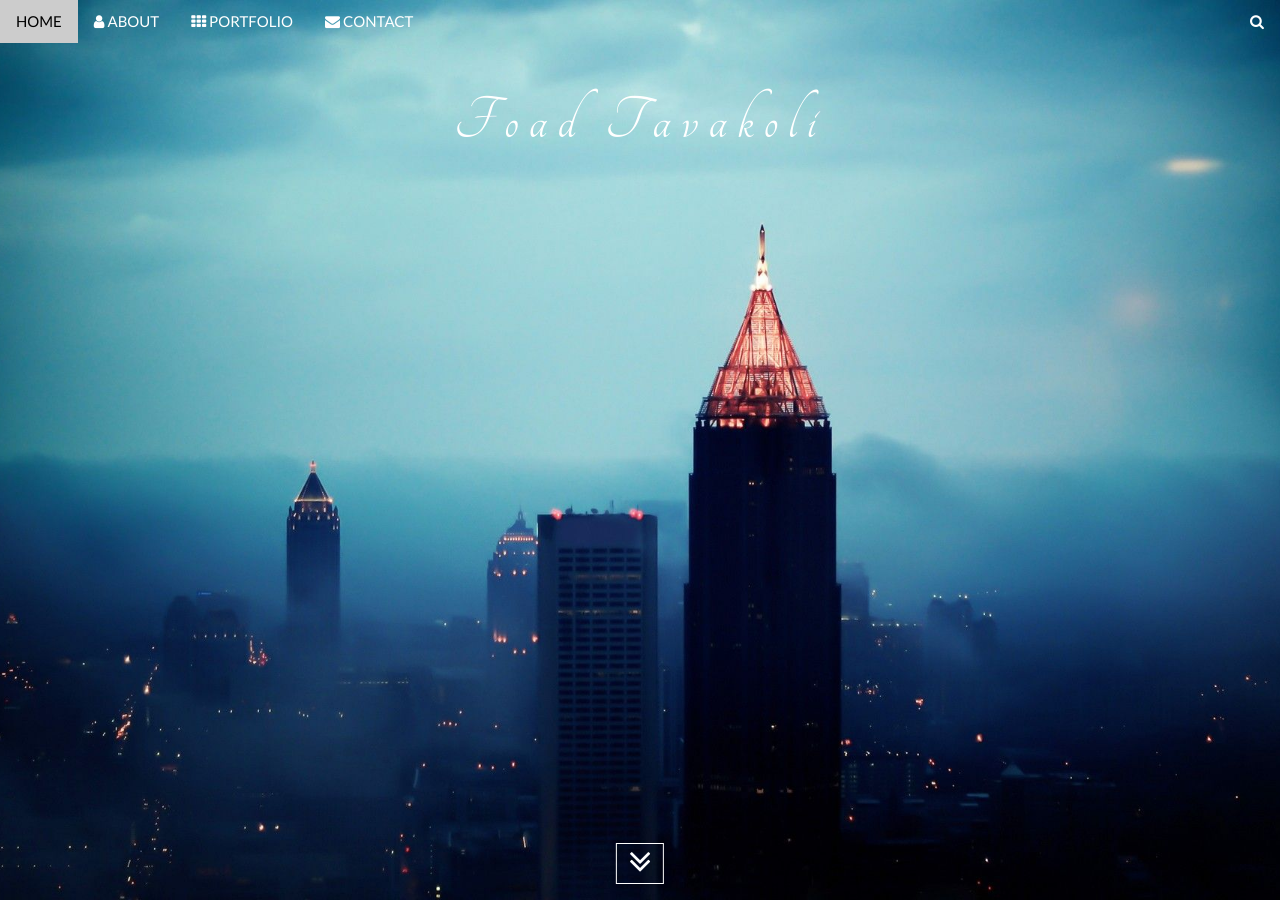
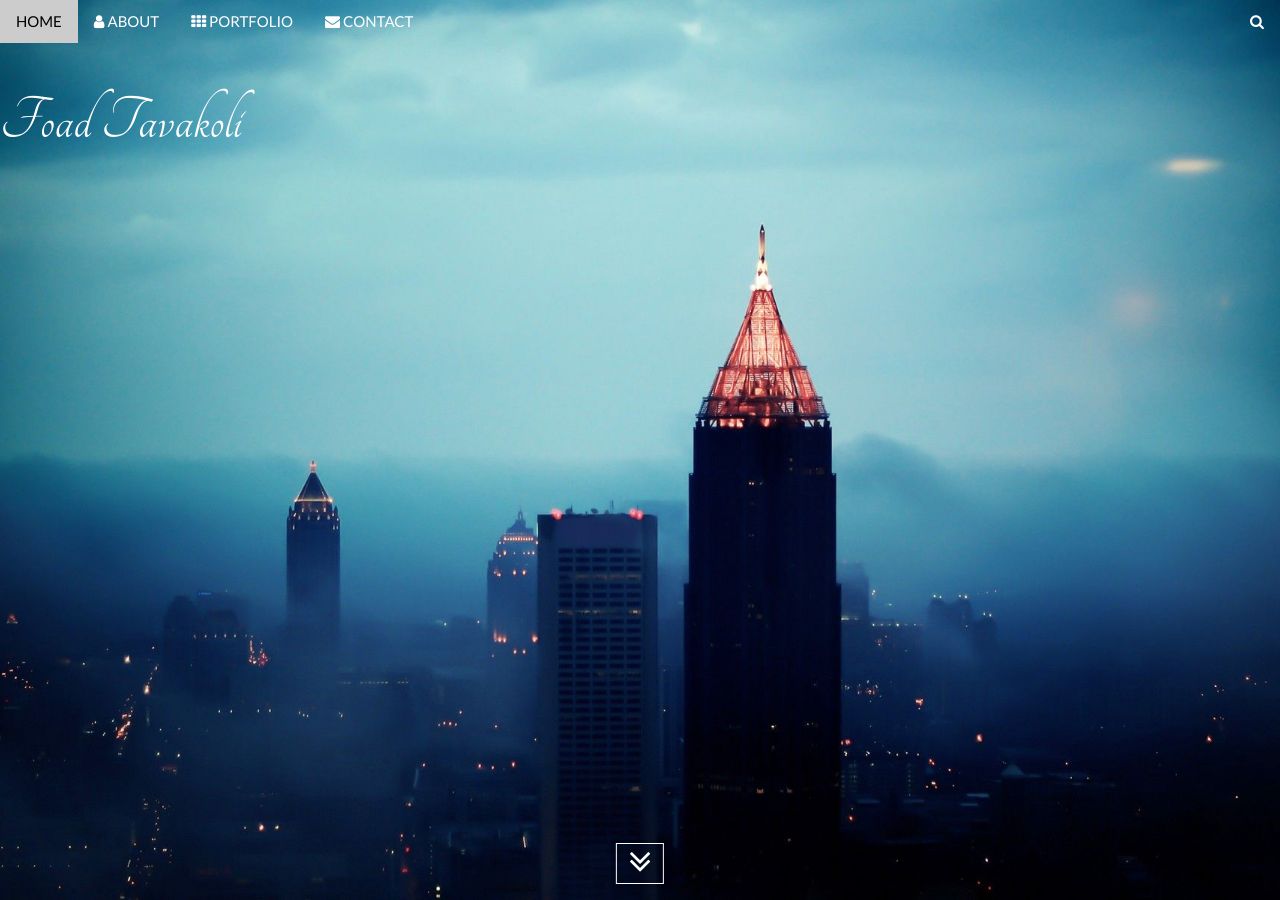
Before and after one commit to ftava/ftava.github.io, a Jekyll site: the page index.html, which Jekyll copies as it is, in a window 1280 px wide and 900 px high. Built offline with Jekyll 4.4.1, drawn with Linux system fonts in a browser that asks for light colours.

Commit message:
Font
Changed the font

```diff
--- a/index.html
+++ b/index.html
@@ -128,9 +128,9 @@ body, html {
 }
 </style>
 <div class="bgimg-1 w3-display-container " id="home">
-  <div class="w3-display-topmiddle" style="white-space:nowrap;">
+  <div class="w3-display-topleft" style="white-space:nowrap;">
 
-    <p class="w3-jumbo w3-wide w3-text-white w3-tangerine">Foad Tavakoli</p>
+    <p class="w3-jumbo w3-text-white w3-tangerine">Foad Tavakoli</p>
   </div>
 
     <div>
```
